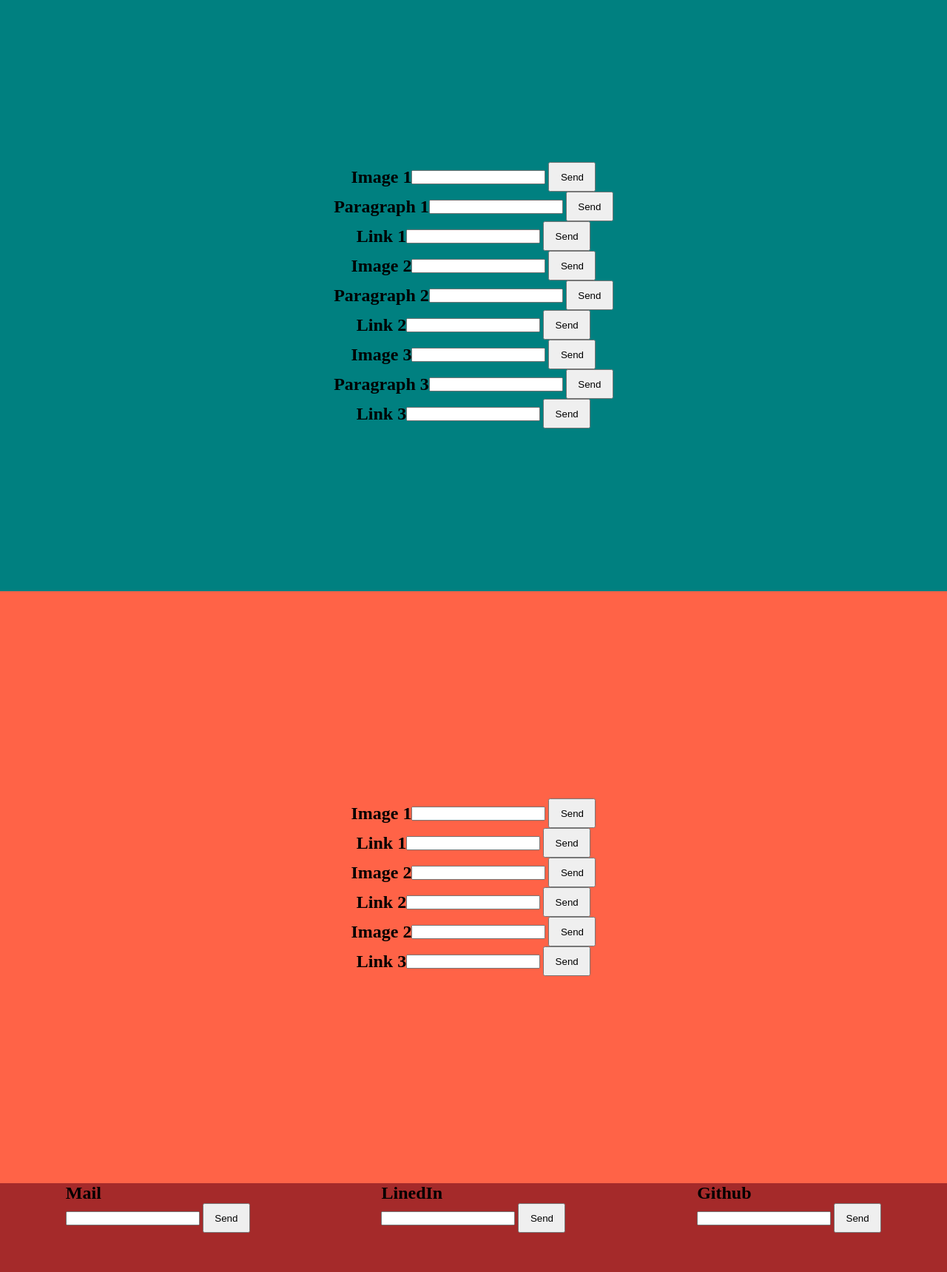
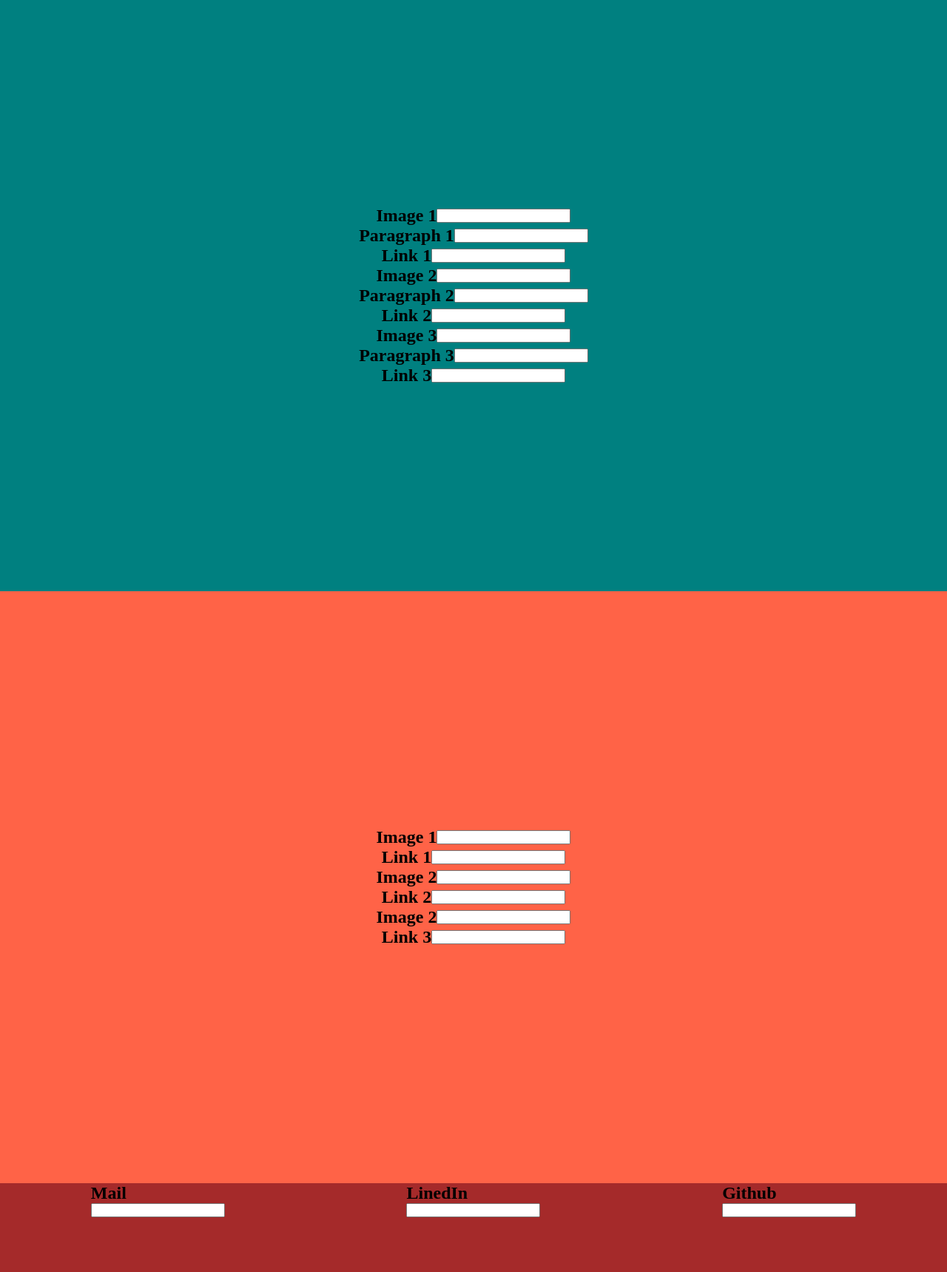
Before and after one commit to devmdeniz/tests, a PHP site: page /admin/admin.php in a window 1280 px wide. Shown: the part 801-2520 px from the top of the page at 74% size. Run offline with PHP 8.4, Linux system fonts and the light colour scheme.

Commit message:
Update forms from admin.php

```diff
--- a/admin/admin.php
+++ b/admin/admin.php
@@ -39,141 +39,87 @@ $formlink = "database/adminforms.php";
         <div>
             <h1>Image 1</h1>
                 <input type="url" name="presentationthree" required>
-            </form>
         </div>
     </section>
 <!--  -->
     <section id="portfolio">
         <div>
             <h1>Image 1</h1>
-            <form action=<?php echo $formlink;?>>
                 <input type="url" name="portfolioone" required>
-                <button type="submit">Send</button>
-            </form>
         </div>
         <div>
             <h1>Paragraph 1</h1>
-            <form action=<?php echo $formlink;?>>
             <input type="text" name="portfoliotwo" required>
-            <button type="submit">Send</button>
-            </form>
         </div>
         <div>
             <h1>Link 1</h1>
-            <form action=<?php echo $formlink;?>>
                 <input type="url" name="portfoliothree" required>
-                <button type="submit">Send</button>
-            </form>
         </div>
         <div>
             <h1>Image 2</h1>
-            <form action=<?php echo $formlink;?>>
                 <input type="url" name="portfoliofour" required>
-                <button type="submit">Send</button>
-            </form>
         </div>
         <div>
             <h1>Paragraph 2</h1>
-            <form action=<?php echo $formlink;?>>
                 <input type="text" name="portfoliofive" required>
-                <button type="submit">Send</button>
-            </form>
         </div>
         <div>
             <h1>Link 2</h1>
-            <form action=<?php echo $formlink;?>>
                 <input type="url" name="portfoliosix" required>
-                <button type="submit">Send</button>
-            </form>
         </div>
         <div>
             <h1>Image 3</h1>
-            <form action=<?php echo $formlink;?>>
                 <input type="url" name="portfolioseven" required>
-                <button type="submit">Send</button>
-            </form>
         </div>
         <div>
             <h1>Paragraph 3</h1>
-            <form action=<?php echo $formlink;?>>
             <input type="text" name="portfolioeight" required>
-            <button type="submit">Send</button>
-            </form>
         </div>
         <div>
             <h1>Link 3</h1>
-            <form action=<?php echo $formlink;?>>
                 <input type="url" name="portfolionine" required>
-                <button type="submit">Send</button>
-            </form>
         </div>
     </section>
 
     <section id="blog">
         <div>
             <h1>Image 1</h1>
-            <form action=<?php echo $formlink;?>>
                 <input type="url" name="blogone" required>
-                <button type="submit">Send</button>
-            </form>
         </div>
         <div>
             <h1>Link 1</h1>
-            <form action=<?php echo $formlink;?>>
                 <input type="url" name="blogtwo" required>
-                <button type="submit">Send</button>
-            </form>
         </div>
         <div>
             <h1>Image 2</h1>
-            <form action=<?php echo $formlink;?>>
                 <input type="url" name="blogthree" required>
-                <button type="submit">Send</button>
-            </form>
         </div>
         <div>
             <h1>Link 2</h1>
-            <form action=<?php echo $formlink;?>>
             <input type="url" name="blogfour" required>
-                <button type="submit">Send</button>
-            </form>
         </div>
         <div>
             <h1>Image 2</h1>
-            <form action=<?php echo $formlink;?>>
             <input type="url" name="blogfive" required>
-            <button type="submit">Send</button>
-            </form>
         </div>
         <div>
             <h1>Link 3</h1>
-            <form action=<?php echo $formlink;?>>
             <input type="url" name="blogsix" required>
-            <button type="submit">Send</button>
-            </form>
         </div>
     </section>
 
     <section id="contact">
     <div>
             <h1>Mail</h1>
-            <form action=<?php echo $formlink;?>>
                 <input type="email" name="contactone" required>
-                <button type="submit">Send</button>
-            </form>
     </div>
     <div>
             <h1>LinedIn</h1>
-            <form action=<?php echo $formlink;?>>
                 <input type="url" name="contacttwo" required>
-                <button type="submit">Send</button>
-            </form>
     </div>
     <div>
             <h1>Github</h1>
-            <form action=<?php echo $formlink;?>>
                 <input type="url" name="contactthree" required>
-                <button type="submit">Send</button>
             </form>
     </div>
     </section>
```
